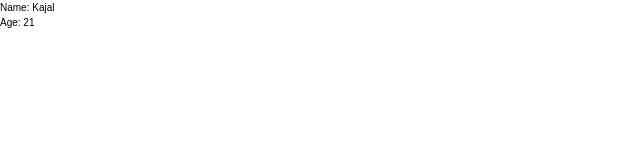
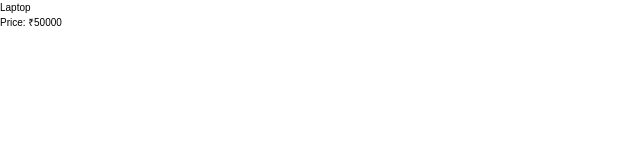
Before and after one commit to KajalKumari-2404/react-project, a React (Vite) app in the folder react-project/: page /product in a window 1280 px wide. Shown: the top 160 px of the page, without its empty margins (0-640 px from the left). Built offline with nearby package versions, Linux system fonts and the light colour scheme.

Commit message:
added product props example

```diff
--- a/react-project/src/pages/App.jsx
+++ b/react-project/src/pages/App.jsx
@@ -120,11 +120,21 @@ import { HowNotToFetchApi } from '../components/hooks/UseEffect/HowNotToFetchApi
 // export default Parent;
 
 
-import User from "./User";
+// import User from "./User";
+
+// const App = () => {
+//   return (
+//     <User name="Kajal" age={21} />
+//   );
+// };
+
+// export default App;
+
+import Product from "./Product";
 
 const App = () => {
   return (
-    <User name="Kajal" age={21} />
+    <Product name="Laptop" price={50000} />
   );
 };
 
--- a/react-project/src/pages/Product.jsx
+++ b/react-project/src/pages/Product.jsx
@@ -7,3 +7,15 @@
 //     </div>
 //   )
 // }
+
+
+const Product = (props) => {
+  return (
+    <div>
+      <h2>{props.name}</h2>
+      <p>Price: ₹{props.price}</p>
+    </div>
+  );
+};
+
+export default Product;
```
